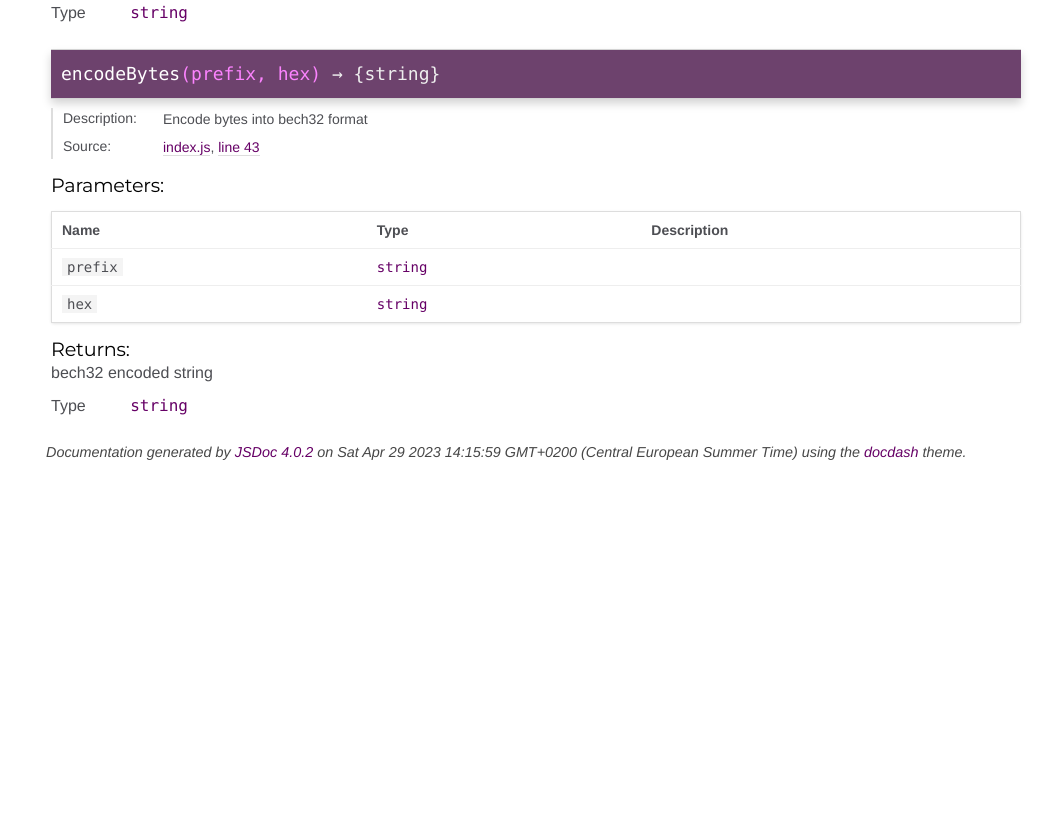
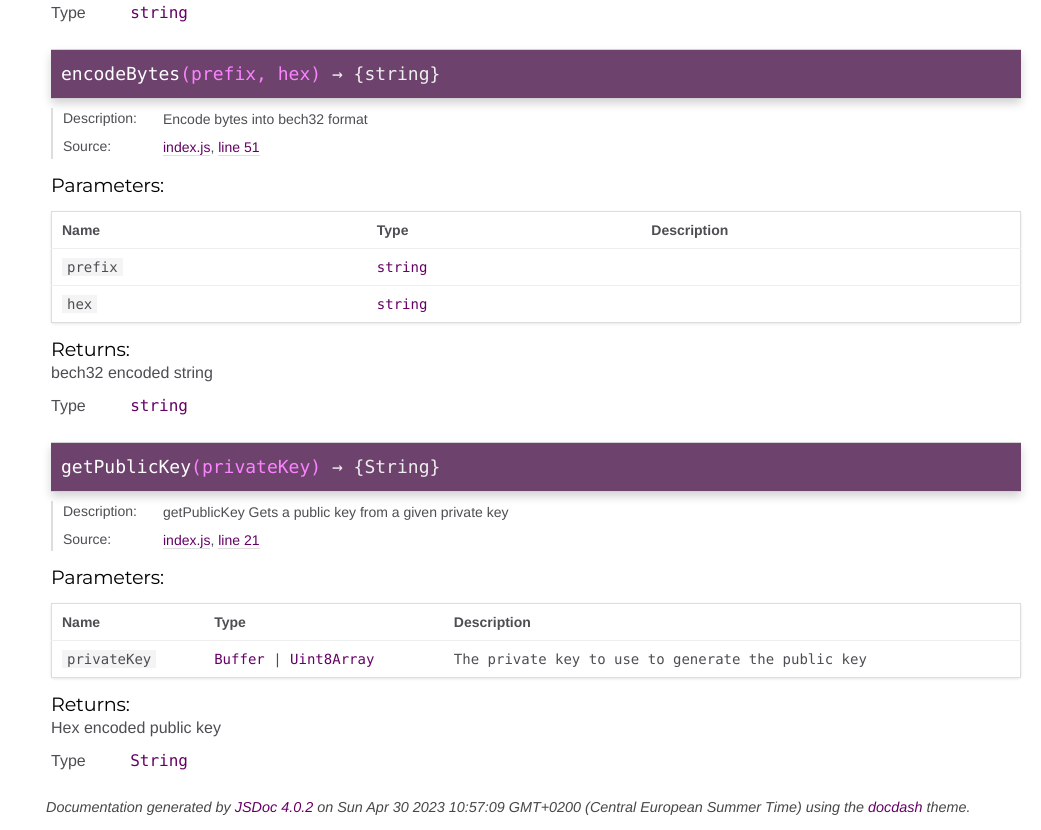
Before and after one commit to melvincarvalho/noskey, a website: page docs/global.html in a window 1280 px wide. Shown: the part 614-1444 px from the top of the page, without its empty margins (239-1280 px from the left). Before the commit the page ends 1089 px from the top, so only its background shows below. Drawn offline with Linux system fonts and the light colour scheme.

```diff
--- a/docs/global.html
+++ b/docs/global.html
@@ -29,7 +29,7 @@
 <nav >
 
 
-    <h2><a href="index.html">Home</a></h2><h3>Global</h3><ul><li><a href="global.html#decodeBytes">decodeBytes</a></li><li><a href="global.html#encodeBytes">encodeBytes</a></li></ul>
+    <h2><a href="index.html">Home</a></h2><h3>Global</h3><ul><li><a href="global.html#decodeBytes">decodeBytes</a></li><li><a href="global.html#encodeBytes">encodeBytes</a></li><li><a href="global.html#getPublicKey">getPublicKey</a></li></ul>
 
 </nav>
 
@@ -146,7 +146,7 @@
 
     <dt class="tag-source">Source:</dt>
     <dd class="tag-source"><ul class="dummy"><li>
-        <a href="index.js.html">index.js</a>, <a href="index.js.html#line55">line 55</a>
+        <a href="index.js.html">index.js</a>, <a href="index.js.html#line63">line 63</a>
     </li></ul></dd>
 
 
@@ -334,7 +334,7 @@
 
     <dt class="tag-source">Source:</dt>
     <dd class="tag-source"><ul class="dummy"><li>
-        <a href="index.js.html">index.js</a>, <a href="index.js.html#line43">line 43</a>
+        <a href="index.js.html">index.js</a>, <a href="index.js.html#line51">line 51</a>
     </li></ul></dd>
 
 
@@ -500,6 +500,169 @@
 
 
 
+    <h4 class="name" id="getPublicKey"><span class="type-signature"></span>getPublicKey<span class="signature">(privateKey)</span><span class="type-signature"> &rarr; {String}</span></h4>
+
+
+
+
+
+
+<dl class="details">
+
+    <dt class="tag-description">Description:</dt>
+    <dd class="tag-description"><ul class="dummy"><li>getPublicKey
+
+Gets a public key from a given private key</li></ul></dd>
+
+
+
+    <dt class="tag-source">Source:</dt>
+    <dd class="tag-source"><ul class="dummy"><li>
+        <a href="index.js.html">index.js</a>, <a href="index.js.html#line21">line 21</a>
+    </li></ul></dd>
+
+
+
+
+
+
+
+
+
+
+
+
+
+
+
+
+
+
+
+
+
+
+
+
+
+
+
+
+
+
+
+</dl>
+
+
+
+
+
+
+
+
+
+
+
+
+
+    <h5 class="h5-parameters">Parameters:</h5>
+
+
+<table class="params">
+    <thead>
+    <tr>
+
+        <th>Name</th>
+
+
+        <th>Type</th>
+
+
+
+
+
+        <th class="last">Description</th>
+    </tr>
+    </thead>
+
+    <tbody>
+
+
+        <tr>
+
+                <td class="name"><code>privateKey</code></td>
+
+
+            <td class="type">
+
+
+<span class="param-type">Buffer</span>
+|
+
+<span class="param-type">Uint8Array</span>
+
+
+
+
+            </td>
+
+
+
+
+
+            <td class="description last">The private key to use to generate the public key</td>
+        </tr>
+
+
+    </tbody>
+</table>
+
+
+
+
+
+
+
+
+
+
+
+
+
+
+
+
+<h5 class="h5-returns">Returns:</h5>
+
+
+<div class="param-desc">
+    Hex encoded public key
+</div>
+
+
+
+<dl class="param-type">
+    <dt>
+        Type
+    </dt>
+    <dd>
+
+<span class="param-type">String</span>
+
+
+
+    </dd>
+</dl>
+
+
+
+
+
+
+
+
+
+
 
 </article>
 
@@ -515,7 +678,7 @@
 <br class="clear">
 
 <footer>
-    Documentation generated by <a href="https://github.com/jsdoc3/jsdoc">JSDoc 4.0.2</a> on Sat Apr 29 2023 14:15:59 GMT+0200 (Central European Summer Time) using the <a href="https://github.com/clenemt/docdash">docdash</a> theme.
+    Documentation generated by <a href="https://github.com/jsdoc3/jsdoc">JSDoc 4.0.2</a> on Sun Apr 30 2023 10:57:09 GMT+0200 (Central European Summer Time) using the <a href="https://github.com/clenemt/docdash">docdash</a> theme.
 </footer>
 
 <script>prettyPrint();</script>
```
Also changed, not shown: docs/index.html (+2 -2 lines), docs/index.js.html (+10 -2 lines).
